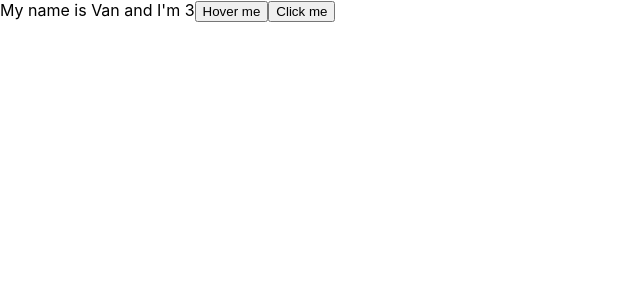
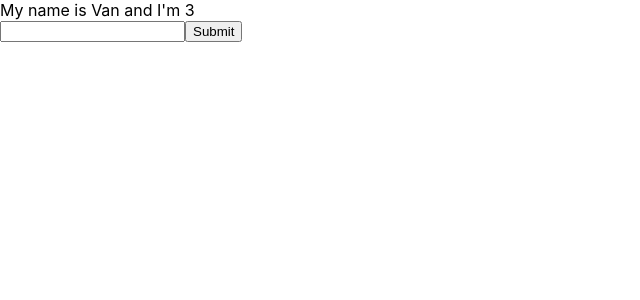
Before and after one commit to vanguyen333/reactUltimate, a React (Create React App) app: page / in a window 1280 px wide. Shown: the top 300 px of the page, without its empty margins (0-640 px from the left). Built offline with nearby package versions, Linux system fonts and the light colour scheme.

Commit message:
Chapter 2 #21 Form with React

```diff
--- a/src/App.js
+++ b/src/App.js
@@ -22,22 +22,28 @@
 
     // });
   };
-  handleOnMouseOver(event) {
-    // console.log(event.pageX);
-  }
+  handleOnChangeInput = (event) => {
+    this.setState({
+      name: event.target.value,
+    });
+    // console.log(event, event.target.value);
+  };
+  handleOnSubmit = (event) => {
+    event.preventDefault(); //prevent refresh page after pressing submmit
+    console.log(this.state);
+  };
   //JSX
   render() {
     return (
       <div>
         My name is {this.state.name} and I'm {this.state.age}
-        <button onMouseOver={this.handleOnMouseOver}>Hover me</button>
-        <button
-          onClick={(event) => {
-            this.handleClick(event);
-          }}
-        >
-          Click me
-        </button>
+        <form onSubmit={(event) => this.handleOnSubmit(event)}>
+          <input
+            type="text"
+            onChange={(event) => this.handleOnChangeInput(event)}
+          />
+          <button>Submit</button>
+        </form>
       </div>
     );
   }
```
